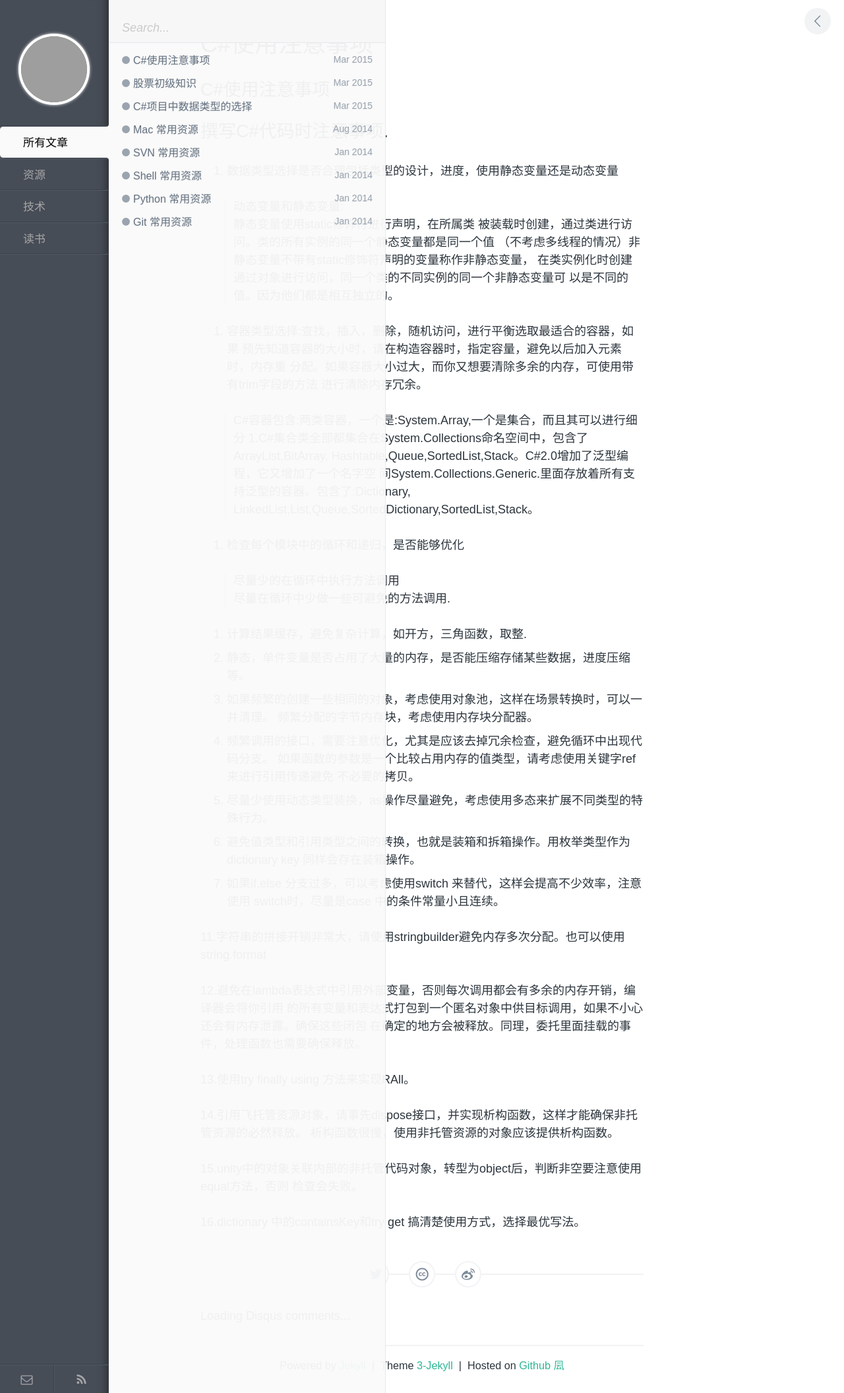
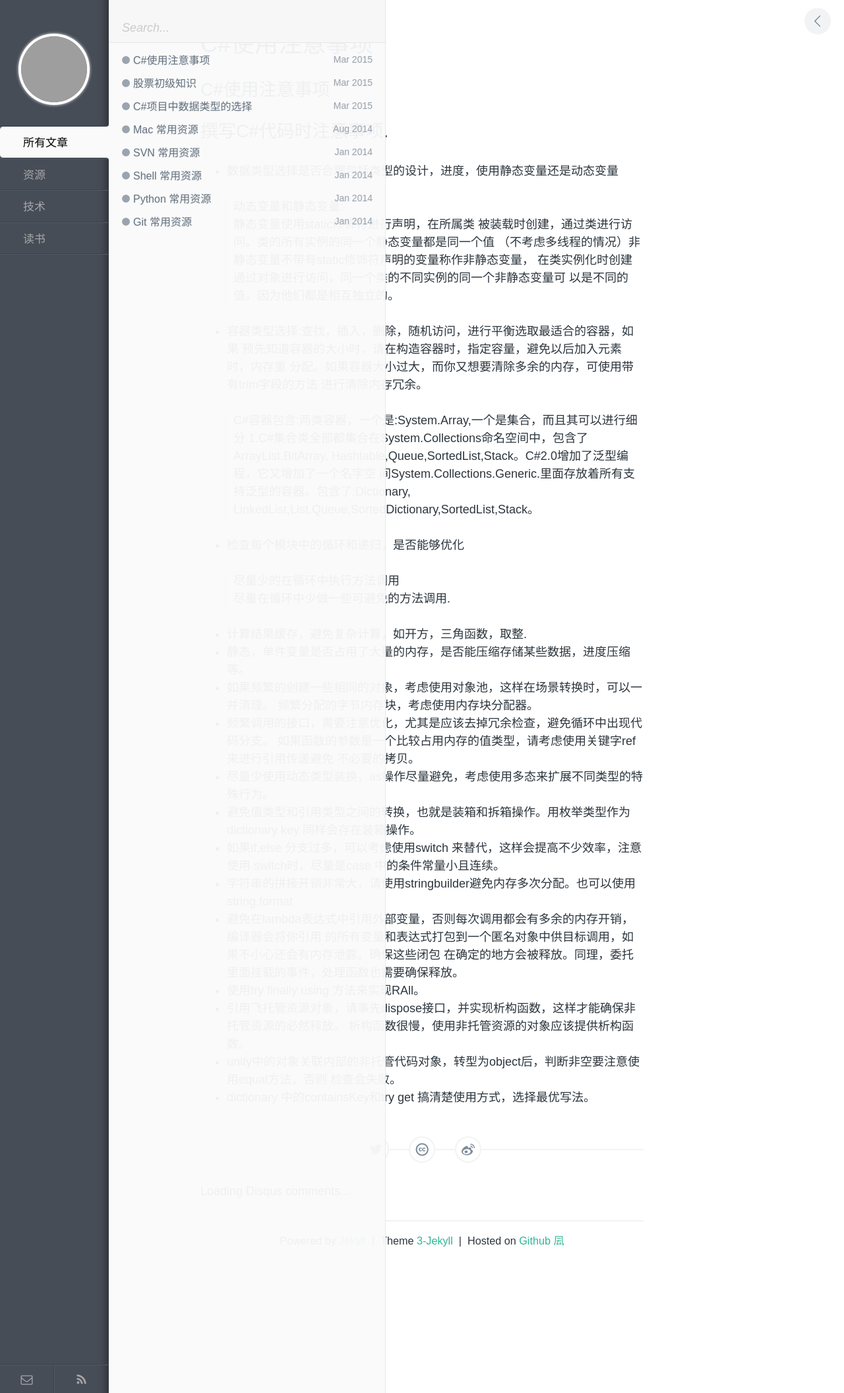
Before and after one commit to liyunf81/liyunf81.github.io, a Jekyll site: the page built from _posts/lovework/2015-03-12-useC#How-work.md, in a window 1280 px wide. Shown: the whole page at 66% size. Built offline with Jekyll 4.4.1, drawn with Linux system fonts in a browser that asks for light colours; comment, search, counter and statistics services are not loaded; grey boxes are pictures that could not be loaded.

Commit message:
博客修复
提交人：凨

```diff
--- a/_posts/lovework/2015-03-12-useC#How-work.md
+++ b/_posts/lovework/2015-03-12-useC#How-work.md
@@ -31,36 +31,36 @@ Hashtable,Queue,SortedList,Stack。C#2.0增加了泛型编程，它又增加了
 间System.Collections.Generic.里面存放着所有支持泛型的容器。包含了:Dictionary,
 LinkedList,List,Queue,SortedDictionary,SortedList,Stack。
 
-3. 检查每个模块中的循环和递归，是否能够优化
+* 检查每个模块中的循环和递归，是否能够优化
 
 >尽量少的在循环中执行方法调用<br/>尽量在循环中少做一些可避免的方法调用.
 
-4. 计算结果缓存，避免复杂计算，如开方，三角函数，取整.
-5. 静态，单件变量是否占用了大量的内存，是否能压缩存储某些数据，进度压缩等。
-6. 如果频繁的创建一些相同的对象，考虑使用对象池，这样在场景转换时，可以一并清理。
+* 计算结果缓存，避免复杂计算，如开方，三角函数，取整.
+* 静态，单件变量是否占用了大量的内存，是否能压缩存储某些数据，进度压缩等。
+* 如果频繁的创建一些相同的对象，考虑使用对象池，这样在场景转换时，可以一并清理。
 频繁分配的字节内存块，考虑使用内存块分配器。
-7. 频繁调用的接口，需要注意优化，尤其是应该去掉冗余检查，避免循环中出现代码分支。
+* 频繁调用的接口，需要注意优化，尤其是应该去掉冗余检查，避免循环中出现代码分支。
 如果函数的参数是一个比较占用内存的值类型，请考虑使用关键字ref 来进行引用传递避免
 不必要的拷贝。
-8. 尽量少使用动态类型装换，as操作尽量避免，考虑使用多态来扩展不同类型的特殊行为。
-9. 避免值类型和引用类型之间的转换，也就是装箱和拆箱操作。用枚举类型作为dictionary key
+* 尽量少使用动态类型装换，as操作尽量避免，考虑使用多态来扩展不同类型的特殊行为。
+* 避免值类型和引用类型之间的转换，也就是装箱和拆箱操作。用枚举类型作为dictionary key
 同样会存在装箱操作。
 
-10. 如果if,else 分支过多，可以考虑使用switch 来替代，这样会提高不少效率，注意使用
+* 如果if,else 分支过多，可以考虑使用switch 来替代，这样会提高不少效率，注意使用
 switch时，尽量是case 中的条件常量小且连续。
 
-11.字符串的拼接开销非常大，请使用stringbuilder避免内存多次分配。也可以使用string.format
+* 字符串的拼接开销非常大，请使用stringbuilder避免内存多次分配。也可以使用string.format
 
-12.避免在lambda表达式中引用外部变量，否则每次调用都会有多余的内存开销，编译器会将你引用
+* 避免在lambda表达式中引用外部变量，否则每次调用都会有多余的内存开销，编译器会将你引用
 的所有变量和表达式打包到一个匿名对象中供目标调用，如果不小心还会有内存泄露。确保这些闭包
 在确定的地方会被释放。同理，委托里面挂载的事件，处理函数也需要确保释放。
 
-13.使用try finally using 方法来实现RAll。
+* 使用try finally using 方法来实现RAll。
 
-14.引用飞托管资源对象，请事先dispose接口，并实现析构函数，这样才能确保非托管资源的必然释放。
+* 引用飞托管资源对象，请事先dispose接口，并实现析构函数，这样才能确保非托管资源的必然释放。
 析构函数很慢，使用非托管资源的对象应该提供析构函数。
 
-15.unity中的对象关联内部的非托管代码对象，转型为object后，判断非空要注意使用equal方法，否则
+* unity中的对象关联内部的非托管代码对象，转型为object后，判断非空要注意使用equal方法，否则
 检查会失败。
 
-16.dictionary 中的containsKey和try get 搞清楚使用方式，选择最优写法。
+* dictionary 中的containsKey和try get 搞清楚使用方式，选择最优写法。
```
Also changed, not shown: other parts of _posts/lovework/2015-03-12-useC#How-work.md (+2 -2 lines).
